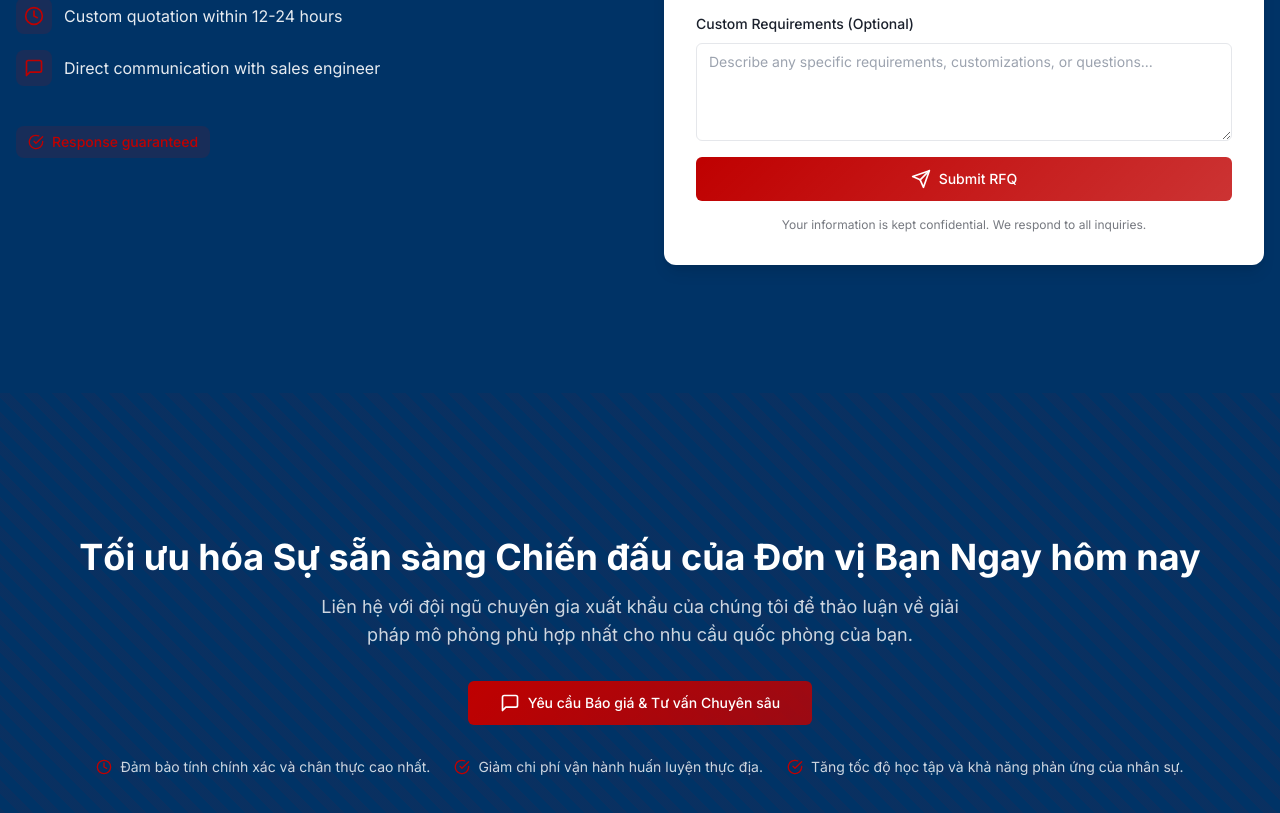
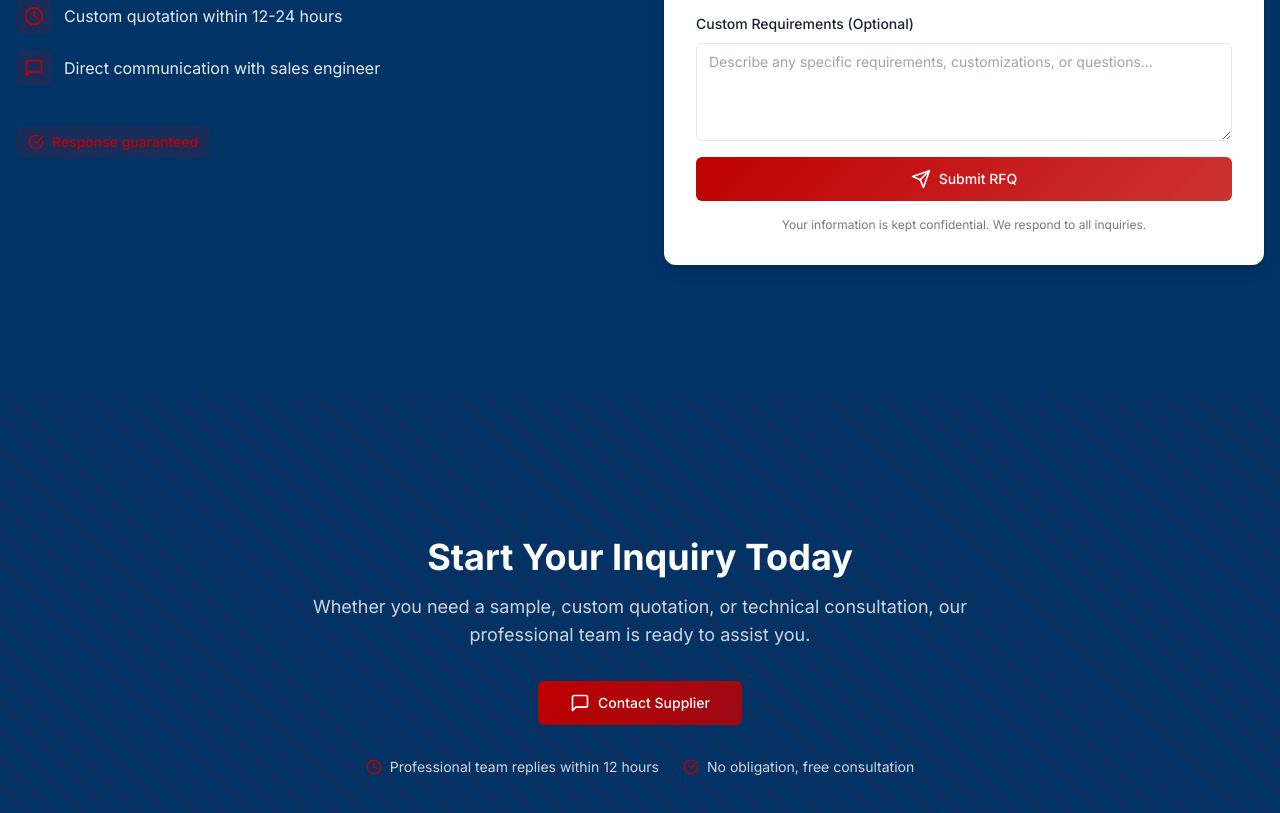
Before and after one commit to donbmt92/c, a Next.js app: page /products/2 in a window 1280 px wide. Shown: the part 8012-8825 px from the top of the page. Built offline with nearby package versions, Linux system fonts and the light colour scheme.

Commit message:
Initial commit: c

```diff
--- a/src/components/product/ProductPage.tsx
+++ b/src/components/product/ProductPage.tsx
@@ -69,13 +69,13 @@ export default function ProductPage({ productId }: ProductPageProps) {
             <WhyChooseUs theme={theme} content={productData.whyChoose} />
 
             {/* Lead Magnet */}
-            <ProductLeadMagnet theme={theme} content={productData.leadMagnet} />
+            <ProductLeadMagnet theme={theme} />
 
             {/* RFQ Form */}
-            <ProductRFQ theme={theme} content={productData.rfq} />
+            <ProductRFQ theme={theme} />
 
             {/* CTA */}
-            <ProductCTA theme={theme} content={productData.cta} />
+            <ProductCTA theme={theme} />
 
             {/* Sticky CTA */}
             <StickyCTA theme={theme} />
--- a/src/components/product/iconHelper.ts
+++ b/src/components/product/iconHelper.ts
@@ -1,7 +1,7 @@
 import {
     Shield, Zap, Award, Wrench, Clock, Leaf,
     Package, CheckCircle, Star, Target, TrendingUp, Users,
-    Settings, Truck, Factory, Building, Home, Store, Hospital, School
+    Settings, Truck, Factory, Building, Home, Store, School
 } from "lucide-react"
 
 // Map of all available icons for Product Page sections
@@ -24,7 +24,6 @@ export const iconMap: Record<string, any> = {
     Building,
     Home,
     Store,
-    Hospital,
     School
 }
 
```
